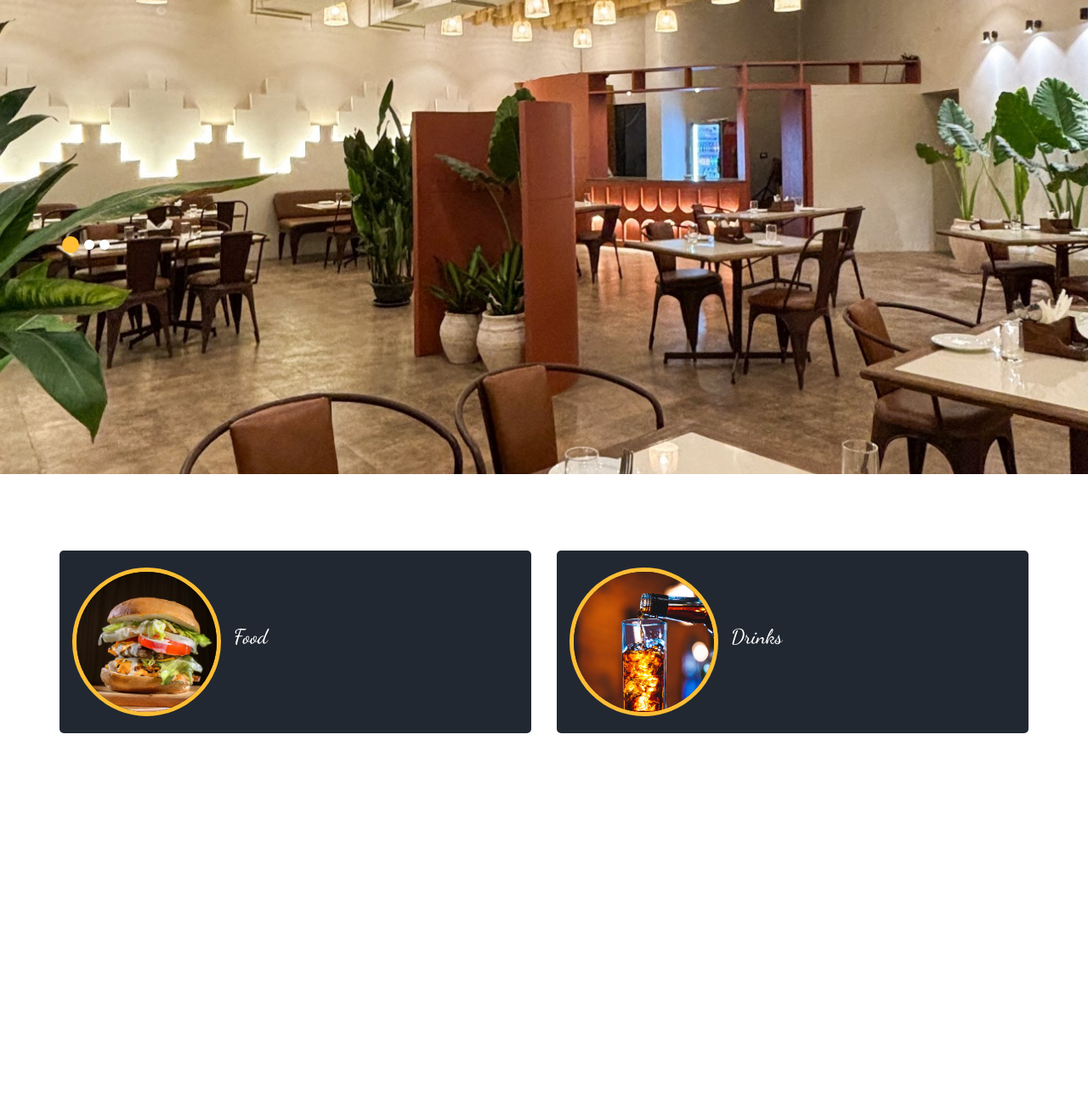
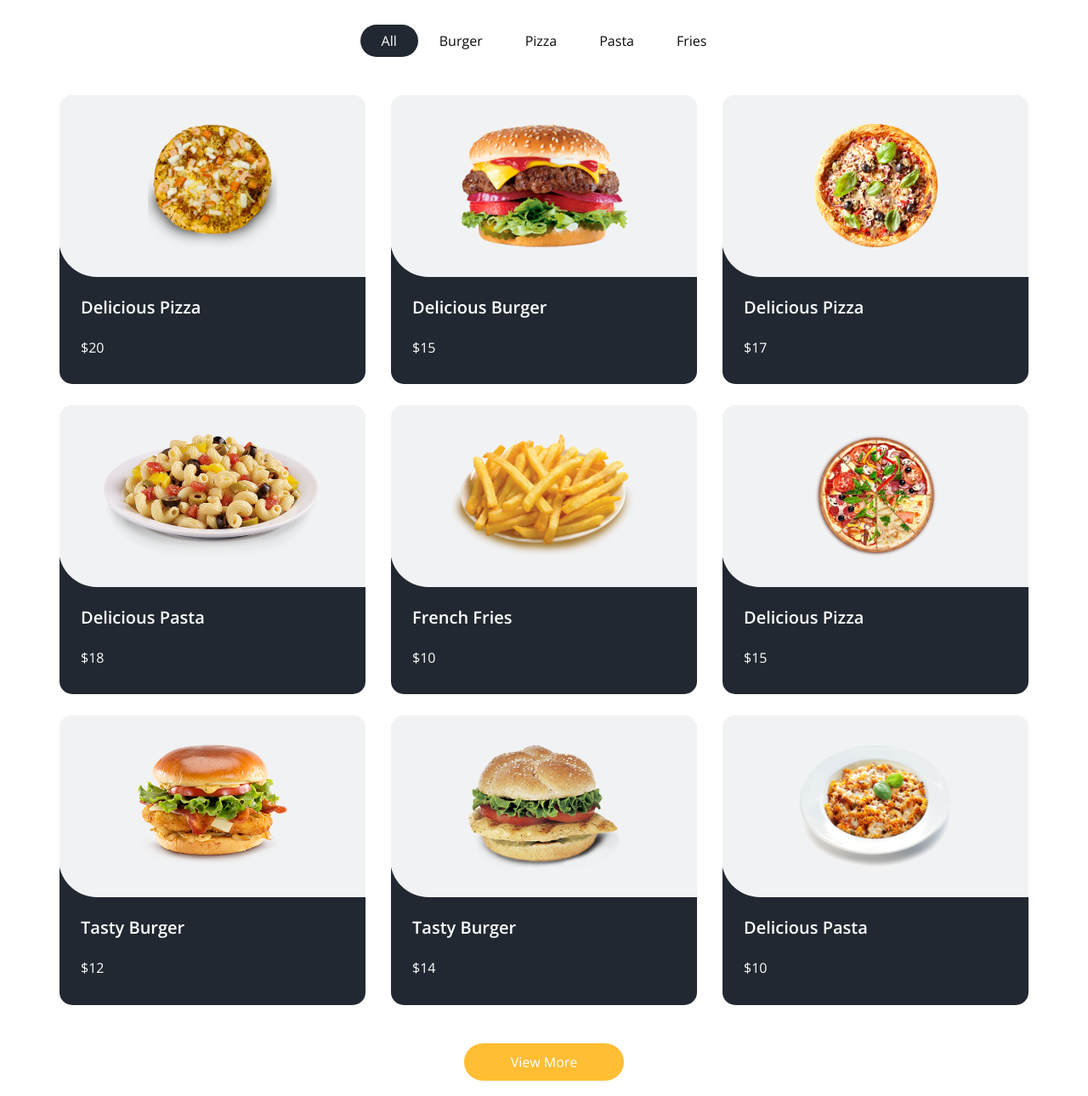
Before and after one commit to flikcards/avana, a plain HTML site: page index.html in a window 1280 px wide. Shown: the part 242-1532 px from the top of the page at 85% size. Before the commit the page ends 1195 px from the top, so only its background shows below. Drawn offline with nearby package versions, Linux system fonts and the light colour scheme; some packages are replaced by stand-ins of ours.

Commit message:
Update index.html

```diff
--- a/index.html
+++ b/index.html
@@ -13,7 +13,7 @@
   <meta name="author" content="" />
   <link rel="shortcut icon" href="images/favicon.png" type="">
 
-  <title> Feane </title>
+  <title> Avana </title>
 
   <!-- bootstrap core css -->
   <link rel="stylesheet" type="text/css" href="css/bootstrap.css" />
@@ -32,20 +32,19 @@
 
 </head>
 
-<body>
+<body class="sub_page">
 
   <div class="hero_area">
     <div class="bg-box">
-      <!-- <img src="images/hero-bg.jpg" alt=""> -->
-      <img src="./images/avana.jpg" alt="">
+      <img src="images/hero-bg.jpg" alt="">
     </div>
     <!-- header section strats -->
-    <!-- <header class="header_section">
+    <header class="header_section">
       <div class="container">
         <nav class="navbar navbar-expand-lg custom_nav-container ">
           <a class="navbar-brand" href="index.html">
             <span>
-              Feane
+              Avana
             </span>
           </a>
 
@@ -55,24 +54,24 @@
 
           <div class="collapse navbar-collapse" id="navbarSupportedContent">
             <ul class="navbar-nav  mx-auto ">
+              <li class="nav-item">
+                <a class="nav-link" href="index.html">Home </a>
+              </li>
               <li class="nav-item active">
-                <a class="nav-link" href="index.html">Home <span class="sr-only">(current)</span></a>
+                <a class="nav-link" href="menu.html">Food Menu<span class="sr-only">(current)</span> </a>
               </li>
               <li class="nav-item">
-                <a class="nav-link" href="menu.html">Menu</a>
+                <a class="nav-link" href="drinks.html">Drinks Menu</a>
               </li>
-              <li class="nav-item">
-                <a class="nav-link" href="about.html">About</a>
-              </li>
-              <li class="nav-item">
-                <a class="nav-link" href="book.html">Book Table</a>
-              </li>
+
             </ul>
             <div class="user_option">
-              <a href="" class="user_link">
-                <i class="fa fa-user" aria-hidden="true"></i>
+              <a href="https://www.instagram.com/avana_by_maple" class="user_link">
+                <!-- <i class="fa fa-user" aria-hidden="true"></i> -->
+                <!-- <i class="fa fa-instagram" aria-hidden="true"></i> -->
+                <!-- <i class="fa-brands fa-instagram"></i> -->
               </a>
-              <a class="cart_link" href="#">
+              <!-- <a class="cart_link" href="#">
                 <svg version="1.1" id="Capa_1" xmlns="http://www.w3.org/2000/svg" xmlns:xlink="http://www.w3.org/1999/xlink" x="0px" y="0px" viewBox="0 0 456.029 456.029" style="enable-background:new 0 0 456.029 456.029;" xml:space="preserve">
                   <g>
                     <g>
@@ -125,354 +124,264 @@
                   <g>
                   </g>
                 </svg>
-              </a>
-              <form class="form-inline">
+              </a> -->
+              <!-- <form class="form-inline">
                 <button class="btn  my-2 my-sm-0 nav_search-btn" type="submit">
                   <i class="fa fa-search" aria-hidden="true"></i>
                 </button>
-              </form>
+              </form> -->
               <a href="" class="order_online">
-                Order Online
+                <i class="fa fa-instagram" aria-hidden="true"></i>
               </a>
             </div>
           </div>
         </nav>
       </div>
-    </header> -->
+    </header>
     <!-- end header section -->
-    <!-- slider section -->
-    <section class="slider_section ">
-      <div id="customCarousel1" class="carousel slide" datas-ride="carousel">
-        <div class="carousel-inner">
-          <div class="carousel-item active">
-            <div class="container ">
-              <div class="row">
-                <div class="col-md-7 col-lg-6 ">
-                  <div class="detail-box">
-                    <h1 class="opp">
-                      Fast Food Restaurant
-                    </h1>
-                    <p class="opp">
-                      Doloremque, itaque aperiam facilis rerum, commodi, temporibus sapiente ad mollitia laborum quam quisquam esse error unde. Tempora ex doloremque, labore, sunt repellat dolore, iste magni quos nihil ducimus libero ipsam.
-                    </p>
-                    <div class="btn-box">
-                      <!-- <a href="" class="btn1">
-                        Order Now
-                      </a> -->
-                    </div>
+  </div>
+
+  <!-- food section -->
+
+  <section class="food_section layout_padding">
+    <div class="container">
+      <div class="heading_container heading_center">
+        <h2>
+          Our Menu
+        </h2>
+      </div>
+
+      <ul class="filters_menu">
+        <li class="active" data-filter="*">All</li>
+        <li data-filter=".burger">Burger</li>
+        <li data-filter=".pizza">Pizza</li>
+        <li data-filter=".pasta">Pasta</li>
+        <li data-filter=".fries">Fries</li>
+      </ul>
+
+      <div class="filters-content">
+        <div class="row grid">
+          <div class="col-6 col-sm-6 col-lg-4 all pizza">
+            <div class="box">
+              <div>
+                <div class="img-box">
+                  <img src="images/f1.png" alt="">
+                </div>
+                <div class="detail-box">
+                  <h5>
+                    Delicious Pizza
+                  </h5>
+                  <p>
+
+                  </p>
+                  <div class="options">
+                    <h6>
+                      $20
+                    </h6>
+
                   </div>
                 </div>
               </div>
             </div>
           </div>
-          <!-- <div class="carousel-item ">
-            <div class="container ">
-              <div class="row">
-                <div class="col-md-7 col-lg-6 ">
-                  <div class="detail-box">
-                    <h1>
-                      Fast Food Restaurant
-                    </h1>
-                    <p>
-                      Doloremque, itaque aperiam facilis rerum, commodi, temporibus sapiente ad mollitia laborum quam quisquam esse error unde. Tempora ex doloremque, labore, sunt repellat dolore, iste magni quos nihil ducimus libero ipsam.
-                    </p>
-                    <div class="btn-box">
-                      <a href="" class="btn1">
-                        Order Now
-                      </a>
-                    </div>
+          <div class="col-6 col-sm-6 col-lg-4 all burger">
+            <div class="box">
+              <div>
+                <div class="img-box">
+                  <img src="images/f2.png" alt="">
+                </div>
+                <div class="detail-box">
+                  <h5>
+                    Delicious Burger
+                  </h5>
+                  <p>
+
+                  </p>
+                  <div class="options">
+                    <h6>
+                      $15
+                    </h6>
+
                   </div>
                 </div>
               </div>
             </div>
           </div>
-          <div class="carousel-item">
-            <div class="container ">
-              <div class="row">
-                <div class="col-md-7 col-lg-6 ">
-                  <div class="detail-box">
-                    <h1>
-                      Fast Food Restaurant
-                    </h1>
-                    <p>
-                      Doloremque, itaque aperiam facilis rerum, commodi, temporibus sapiente ad mollitia laborum quam quisquam esse error unde. Tempora ex doloremque, labore, sunt repellat dolore, iste magni quos nihil ducimus libero ipsam.
-                    </p>
-                    <div class="btn-box">
-                      <a href="" class="btn1">
-                        Order Now
-                      </a>
-                    </div>
+          <div class="col-6 col-sm-6 col-lg-4 all pizza">
+            <div class="box">
+              <div>
+                <div class="img-box">
+                  <img src="images/f3.png" alt="">
+                </div>
+                <div class="detail-box">
+                  <h5>
+                    Delicious Pizza
+                  </h5>
+                  <p>
+
+                  </p>
+                  <div class="options">
+                    <h6>
+                      $17
+                    </h6>
+
                   </div>
                 </div>
               </div>
             </div>
-          </div> -->
-        </div>
-        <div class="container">
-          <ol class="carousel-indicators">
-            <li data-target="#customCarousel1" data-slide-to="0" class="active"></li>
-            <li data-target="#customCarousel1" data-slide-to="1"></li>
-            <li data-target="#customCarousel1" data-slide-to="2"></li>
-          </ol>
+          </div>
+          <div class="col-6 col-sm-6 col-lg-4 all pasta">
+            <div class="box">
+              <div>
+                <div class="img-box">
+                  <img src="images/f4.png" alt="">
+                </div>
+                <div class="detail-box">
+                  <h5>
+                    Delicious Pasta
+                  </h5>
+                  <p>
+
+                  </p>
+                  <div class="options">
+                    <h6>
+                      $18
+                    </h6>
+
+                  </div>
+                </div>
+              </div>
+            </div>
+          </div>
+          <div class="col-6 col-sm-6 col-lg-4 all fries">
+            <div class="box">
+              <div>
+                <div class="img-box">
+                  <img src="images/f5.png" alt="">
+                </div>
+                <div class="detail-box">
+                  <h5>
+                    French Fries
+                  </h5>
+                  <p>
+
+                  </p>
+                  <div class="options">
+                    <h6>
+                      $10
+                    </h6>
+
+                  </div>
+                </div>
+              </div>
+            </div>
+          </div>
+          <div class="col-6 col-sm-6 col-lg-4 all pizza">
+            <div class="box">
+              <div>
+                <div class="img-box">
+                  <img src="images/f6.png" alt="">
+                </div>
+                <div class="detail-box">
+                  <h5>
+                    Delicious Pizza
+                  </h5>
+                  <p>
+
+                  </p>
+                  <div class="options">
+                    <h6>
+                      $15
+                    </h6>
+
+                  </div>
+                </div>
+              </div>
+            </div>
+          </div>
+          <div class="col-6 col-sm-6 col-lg-4 all burger">
+            <div class="box">
+              <div>
+                <div class="img-box">
+                  <img src="images/f7.png" alt="">
+                </div>
+                <div class="detail-box">
+                  <h5>
+                    Tasty Burger
+                  </h5>
+                  <p>
+
+                  </p>
+                  <div class="options">
+                    <h6>
+                      $12
+                    </h6>
+
+                  </div>
+                </div>
+              </div>
+            </div>
+          </div>
+          <div class="col-6 col-sm-6 col-lg-4 all burger">
+            <div class="box">
+              <div>
+                <div class="img-box">
+                  <img src="images/f8.png" alt="">
+                </div>
+                <div class="detail-box">
+                  <h5>
+                    Tasty Burger
+                  </h5>
+                  <p>
+
+                  </p>
+                  <div class="options">
+                    <h6>
+                      $14
+                    </h6>
+
+                  </div>
+                </div>
+              </div>
+            </div>
+          </div>
+          <div class="col-6 col-sm-6 col-lg-4 all pasta">
+            <div class="box">
+              <div>
+                <div class="img-box">
+                  <img src="images/f9.png" alt="">
+                </div>
+                <div class="detail-box">
+                  <h5>
+                    Delicious Pasta
+                  </h5>
+                  <p>
+
+                  </p>
+                  <div class="options">
+                    <h6>
+                      $10
+                    </h6>
+
+                  </div>
+                </div>
+              </div>
+            </div>
+          </div>
         </div>
       </div>
-
-    </section>
-    <!-- end slider section -->
-  </div>
-
-  <!-- offer section -->
-
-  <section class="offer_section layout_padding-bottom">
-    <div class="offer_container">
-      <div class="container ">
-        <div class="row">
-          <div class="col-md-6">
-            <a id="foodMenu">
-            <div class="box">
-              <div class="img-box">
-                <!-- <img src="images/o1.jpg" alt=""> -->
-                <img src="images/o1.jpg" alt="">
-              </div>
-              <div class="detail-box">
-                <h5>
-                  Food
-                </h5>
-                <h6>
-                  <!-- <span>20%</span> Off -->
-                </h6>
-                <!-- <a href="">
-                  Order Now <svg version="1.1" id="Capa_1" xmlns="http://www.w3.org/2000/svg" xmlns:xlink="http://www.w3.org/1999/xlink" x="0px" y="0px" viewBox="0 0 456.029 456.029" style="enable-background:new 0 0 456.029 456.029;" xml:space="preserve">
-                    <g>
-                      <g>
-                        <path d="M345.6,338.862c-29.184,0-53.248,23.552-53.248,53.248c0,29.184,23.552,53.248,53.248,53.248
-                     c29.184,0,53.248-23.552,53.248-53.248C398.336,362.926,374.784,338.862,345.6,338.862z" />
-                      </g>
-                    </g>
-                    <g>
-                      <g>
-                        <path d="M439.296,84.91c-1.024,0-2.56-0.512-4.096-0.512H112.64l-5.12-34.304C104.448,27.566,84.992,10.67,61.952,10.67H20.48
-                     C9.216,10.67,0,19.886,0,31.15c0,11.264,9.216,20.48,20.48,20.48h41.472c2.56,0,4.608,2.048,5.12,4.608l31.744,216.064
-                     c4.096,27.136,27.648,47.616,55.296,47.616h212.992c26.624,0,49.664-18.944,55.296-45.056l33.28-166.4
-                     C457.728,97.71,450.56,86.958,439.296,84.91z" />
-                      </g>
-                    </g>
-                    <g>
-                      <g>
-                        <path d="M215.04,389.55c-1.024-28.16-24.576-50.688-52.736-50.688c-29.696,1.536-52.224,26.112-51.2,55.296
-                     c1.024,28.16,24.064,50.688,52.224,50.688h1.024C193.536,443.31,216.576,418.734,215.04,389.55z" />
-                      </g>
-                    </g>
-                    <g>
-                    </g>
-                    <g>
-                    </g>
-                    <g>
-                    </g>
-                    <g>
-                    </g>
-                    <g>
-                    </g>
-                    <g>
-                    </g>
-                    <g>
-                    </g>
-                    <g>
-                    </g>
-                    <g>
-                    </g>
-                    <g>
-                    </g>
-                    <g>
-                    </g>
-                    <g>
-                    </g>
-                    <g>
-                    </g>
-                    <g>
-                    </g>
-                    <g>
-                    </g>
-                  </svg>
-                </a> -->
-              </div>
-            </div>
-          </a>
-          </div>
-          <div class="col-md-6">
-            <!-- <a href="/menu.html"> -->
-              <a id="drinksLink">
-            <div class="box ">
-              <div class="img-box">
-                <!-- <img src="images/o1.jpg" alt=""> -->
-                <!-- <img src="images/o1.jpg" alt=""> -->
-                <img src="images/drinks.jpg" alt="">
-              </div>
-              <div class="detail-box">
-                <h5>
-                  Drinks
-                </h5>
-                <h6>
-                  <!-- <span>20%</span> Off -->
-                </h6>
-                <!-- <a href="">
-                  Order Now <svg version="1.1" id="Capa_1" xmlns="http://www.w3.org/2000/svg" xmlns:xlink="http://www.w3.org/1999/xlink" x="0px" y="0px" viewBox="0 0 456.029 456.029" style="enable-background:new 0 0 456.029 456.029;" xml:space="preserve">
-                    <g>
-                      <g>
-                        <path d="M345.6,338.862c-29.184,0-53.248,23.552-53.248,53.248c0,29.184,23.552,53.248,53.248,53.248
-                     c29.184,0,53.248-23.552,53.248-53.248C398.336,362.926,374.784,338.862,345.6,338.862z" />
-                      </g>
-                    </g>
-                    <g>
-                      <g>
-                        <path d="M439.296,84.91c-1.024,0-2.56-0.512-4.096-0.512H112.64l-5.12-34.304C104.448,27.566,84.992,10.67,61.952,10.67H20.48
-                     C9.216,10.67,0,19.886,0,31.15c0,11.264,9.216,20.48,20.48,20.48h41.472c2.56,0,4.608,2.048,5.12,4.608l31.744,216.064
-                     c4.096,27.136,27.648,47.616,55.296,47.616h212.992c26.624,0,49.664-18.944,55.296-45.056l33.28-166.4
-                     C457.728,97.71,450.56,86.958,439.296,84.91z" />
-                      </g>
-                    </g>
-                    <g>
-                      <g>
-                        <path d="M215.04,389.55c-1.024-28.16-24.576-50.688-52.736-50.688c-29.696,1.536-52.224,26.112-51.2,55.296
-                     c1.024,28.16,24.064,50.688,52.224,50.688h1.024C193.536,443.31,216.576,418.734,215.04,389.55z" />
-                      </g>
-                    </g>
-                    <g>
-                    </g>
-                    <g>
-                    </g>
-                    <g>
-                    </g>
-                    <g>
-                    </g>
-                    <g>
-                    </g>
-                    <g>
-                    </g>
-                    <g>
-                    </g>
-                    <g>
-                    </g>
-                    <g>
-                    </g>
-                    <g>
-                    </g>
-                    <g>
-                    </g>
-                    <g>
-                    </g>
-                    <g>
-                    </g>
-                    <g>
-                    </g>
-                    <g>
-                    </g>
-                  </svg>
-                </a> -->
-              </div>
-            </div>
-          </a>
-          </div>
-          <!-- <div class="col-md-6  ">
-            <div class="box ">
-              <div class="img-box">
-                <img src="images/o2.jpg" alt="">
-              </div>
-              <div class="detail-box">
-                <h5>
-                  Pizza Days
-                </h5>
-                <h6>
-                  <span>15%</span> Off
-                </h6>
-                <a href="">
-                  Order Now <svg version="1.1" id="Capa_1" xmlns="http://www.w3.org/2000/svg" xmlns:xlink="http://www.w3.org/1999/xlink" x="0px" y="0px" viewBox="0 0 456.029 456.029" style="enable-background:new 0 0 456.029 456.029;" xml:space="preserve">
-                    <g>
-                      <g>
-                        <path d="M345.6,338.862c-29.184,0-53.248,23.552-53.248,53.248c0,29.184,23.552,53.248,53.248,53.248
-                     c29.184,0,53.248-23.552,53.248-53.248C398.336,362.926,374.784,338.862,345.6,338.862z" />
-                      </g>
-                    </g>
-                    <g>
-                      <g>
-                        <path d="M439.296,84.91c-1.024,0-2.56-0.512-4.096-0.512H112.64l-5.12-34.304C104.448,27.566,84.992,10.67,61.952,10.67H20.48
-                     C9.216,10.67,0,19.886,0,31.15c0,11.264,9.216,20.48,20.48,20.48h41.472c2.56,0,4.608,2.048,5.12,4.608l31.744,216.064
-                     c4.096,27.136,27.648,47.616,55.296,47.616h212.992c26.624,0,49.664-18.944,55.296-45.056l33.28-166.4
-                     C457.728,97.71,450.56,86.958,439.296,84.91z" />
-                      </g>
-                    </g>
-                    <g>
-                      <g>
-                        <path d="M215.04,389.55c-1.024-28.16-24.576-50.688-52.736-50.688c-29.696,1.536-52.224,26.112-51.2,55.296
-                     c1.024,28.16,24.064,50.688,52.224,50.688h1.024C193.536,443.31,216.576,418.734,215.04,389.55z" />
-                      </g>
-                    </g>
-                    <g>
-                    </g>
-                    <g>
-                    </g>
-                    <g>
-                    </g>
-                    <g>
-                    </g>
-                    <g>
-                    </g>
-                    <g>
-                    </g>
-                    <g>
-                    </g>
-                    <g>
-                    </g>
-                    <g>
-                    </g>
-                    <g>
-                    </g>
-                    <g>
-                    </g>
-                    <g>
-                    </g>
-                    <g>
-                    </g>
-                    <g>
-                    </g>
-                    <g>
-                    </g>
-                  </svg>
-                </a>
-              </div>
-            </div>
-          </div> -->
-        </div>
+      <div class="btn-box">
+        <a href="">
+          View More
+        </a>
       </div>
     </div>
   </section>
 
-  <!-- end offer section -->
-
-  <!-- food section -->
-
-
-
   <!-- end food section -->
 
-  <!-- about section -->
-
-
-
-  <!-- end about section -->
-
-  <!-- book section -->
-
-  <!-- end book section -->
-
-  <!-- client section -->
-
-
-
-  <!-- end client section -->
-
   <!-- footer section -->
-  <!-- <footer class="footer_section">
+  <footer class="footer_section">
     <div class="container">
       <div class="row">
         <div class="col-md-4 footer-col">
@@ -505,7 +414,7 @@
         <div class="col-md-4 footer-col">
           <div class="footer_detail">
             <a href="" class="footer-logo">
-              Feane
+              Avana
             </a>
             <p>
               Necessary, making this the first true generator on the Internet. It uses a dictionary of over 200 Latin words, combined with
@@ -550,7 +459,7 @@
         </p>
       </div>
     </div>
-  </footer> -->
+  </footer>
   <!-- footer section -->
 
   <!-- jQery -->
@@ -572,11 +481,6 @@
   <!-- Google Map -->
   <script src="https://maps.googleapis.com/maps/api/js?key=AIzaSyCh39n5U-4IoWpsVGUHWdqB6puEkhRLdmI&callback=myMap">
   </script>
-  <script>
-        document.getElementById('drinksLink').href = location.href + 'drinks.html';
-        document.getElementById('foodMenu').href = location.href + 'menu.html';
-
-  </script>
   <!-- End Google Map -->
 
 </body>
```
